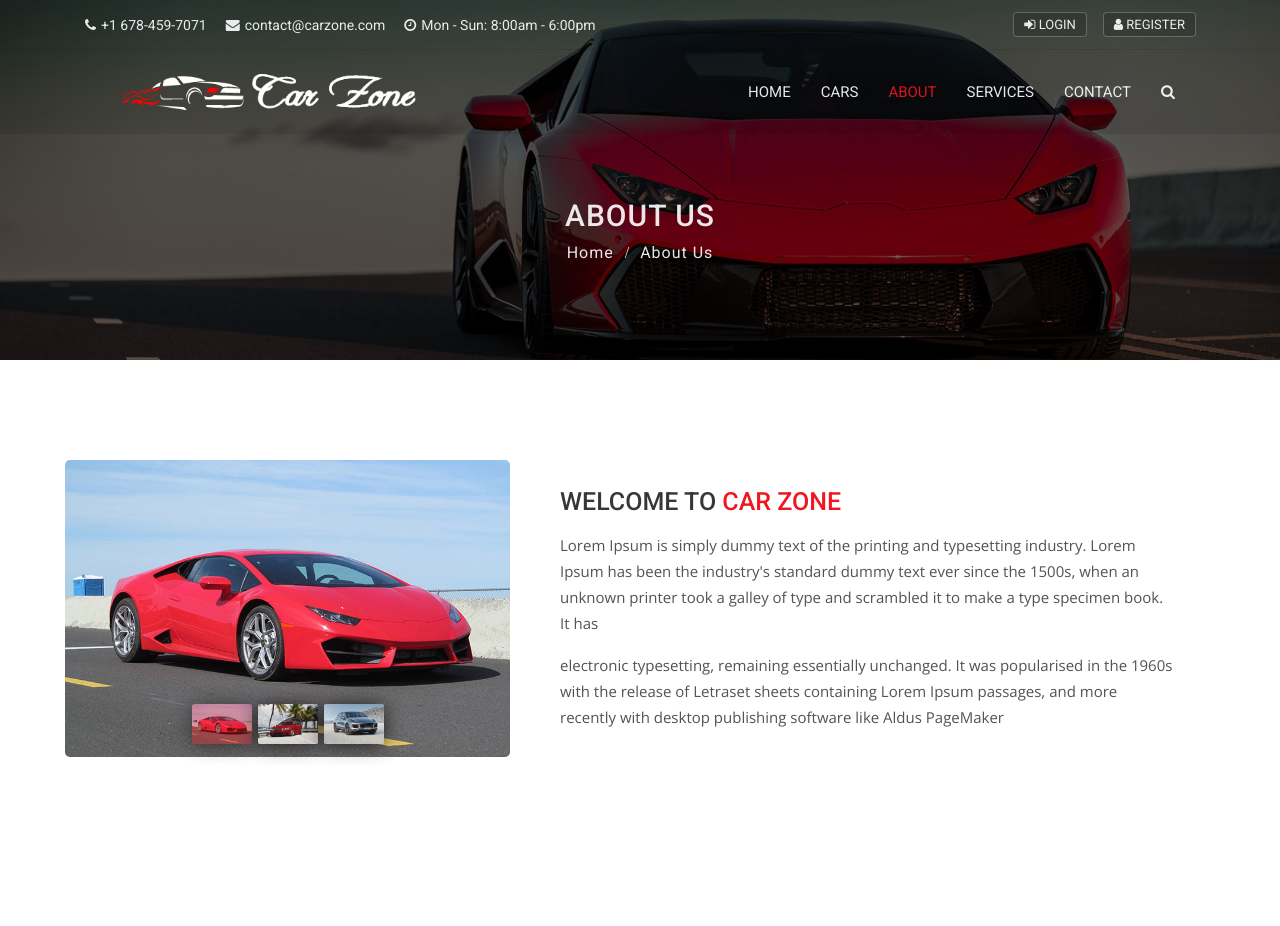
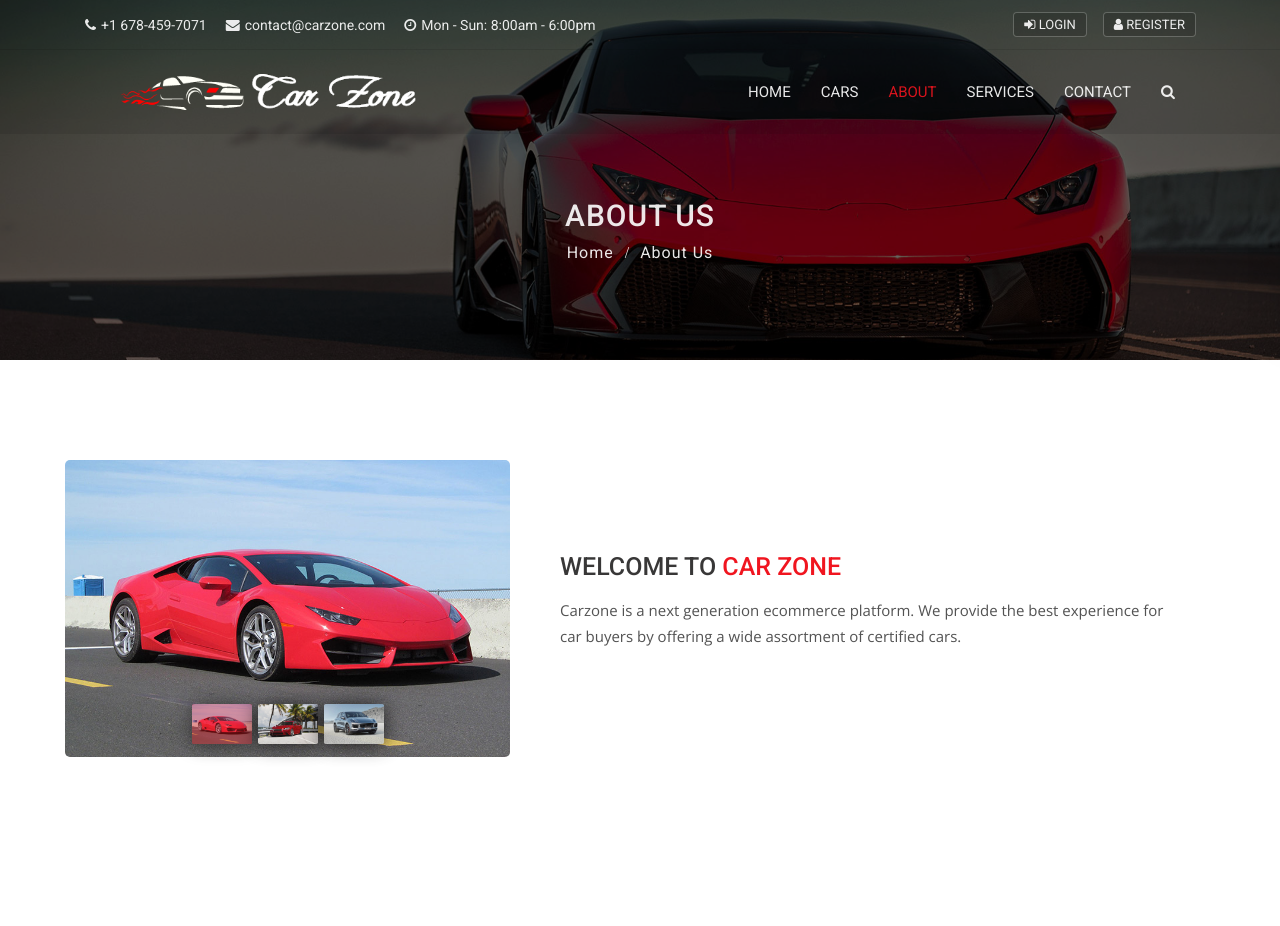
Before and after one commit to HarshTiwari1234321/Carzone-Project-1, a Django app: page /about in a window 1280 px wide. Shown: the top 926 px of the page. Run offline with Django 3.2, Linux system fonts and the light colour scheme; data that the repository does not hold is empty; some libraries are stand-ins or nearby versions.

Commit message:
Updated about.html

```diff
--- a/templates/pages/about.html
+++ b/templates/pages/about.html
@@ -60,8 +60,7 @@
             <div class="col-xl-7 col-lg-6 align-self-center">
                 <div class="best-used-car">
                     <h3>Welcome to <span>Car Zone</span></h3>
-                    <p>Lorem Ipsum is simply dummy text of the printing and typesetting industry. Lorem Ipsum has been the industry's standard dummy text ever since the 1500s, when an unknown printer took a galley of type and scrambled it to make a type specimen book. It has</p>
-                    <p class="mb-0">electronic typesetting, remaining essentially unchanged. It was popularised in the 1960s with the release of Letraset sheets containing Lorem Ipsum passages, and more recently with desktop publishing software like Aldus PageMaker</p>
+                    <p>Carzone is a next generation ecommerce platform. We provide the best experience for car buyers by offering a wide assortment of certified cars.</p>
                 </div>
             </div>
         </div>
```
